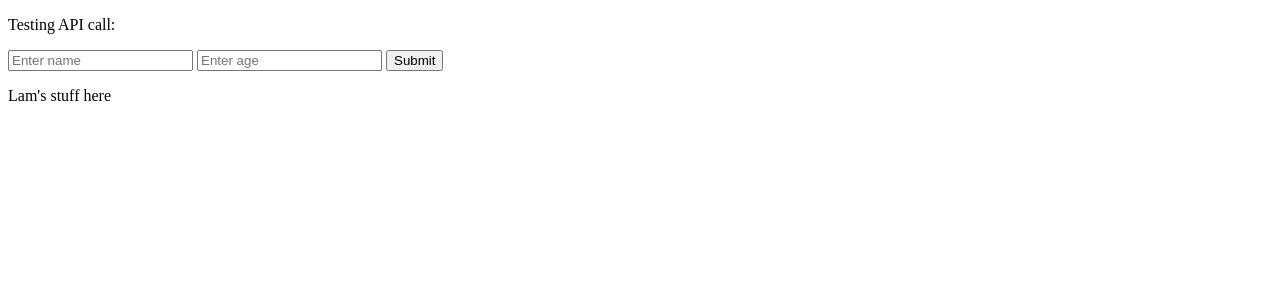
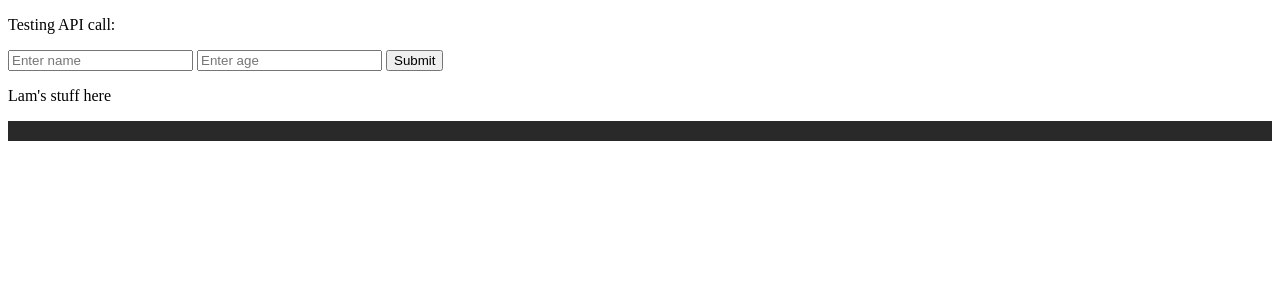
Before and after one commit to CJROW1/Hungry, a SvelteKit app in the folder frontend/: page / in a window 1280 px wide. Shown: the top 300 px of the page. Built offline with nearby package versions, Linux system fonts and the light colour scheme; no server answers.

Commit message:
lam file

```diff
--- a/frontend/src/routes/lam.svelte
+++ b/frontend/src/routes/lam.svelte
@@ -1,5 +1,32 @@
-<style>
+<p>Lam's stuff here</p>
+<!doctype html>
+<html lang="en">
+	<head>
+		<meta charset="utf-8" />
+		<meta name="viewport" content="width=device-width, initial-scale=1" />
+		<style>
+			* {
+				box-sizing: border-box;
+			}
+			.header {
+				background-color: #292929;
+				padding: 10px;
+				display: flex;
+				justify-content: flex-end; /* moves to the right */
+				gap: 10px;
+			}
 
-</style>
+			.
 
-<p>Lam's stuff here</p>
+			@media screen and (max-width: 800px) {
+  				.header {
+ 				    width: 100%; /* The width is 100%, when the viewport is 800px or smaller */
+  				}
+			}
+		</style>
+	</head>
+    <body>
+        <div class ="header"></div>
+    </body>
+
+</html>
```
